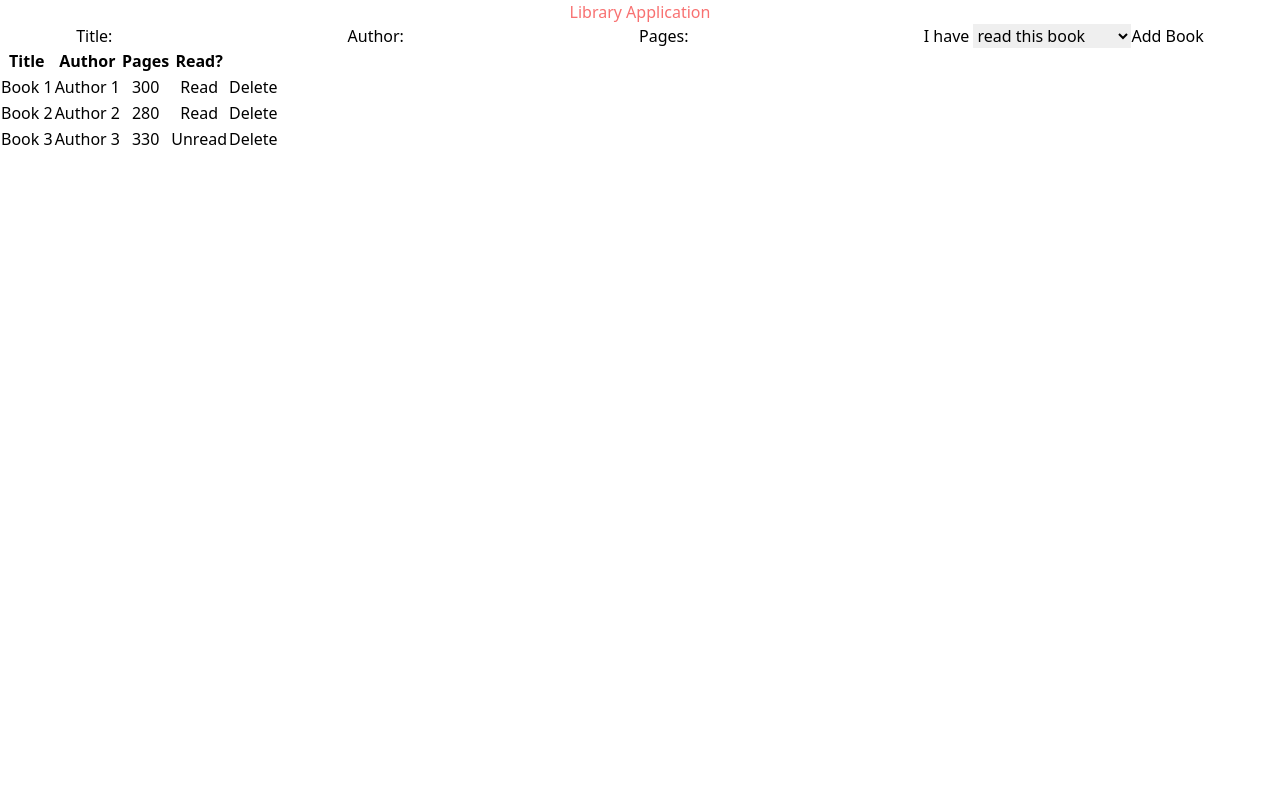
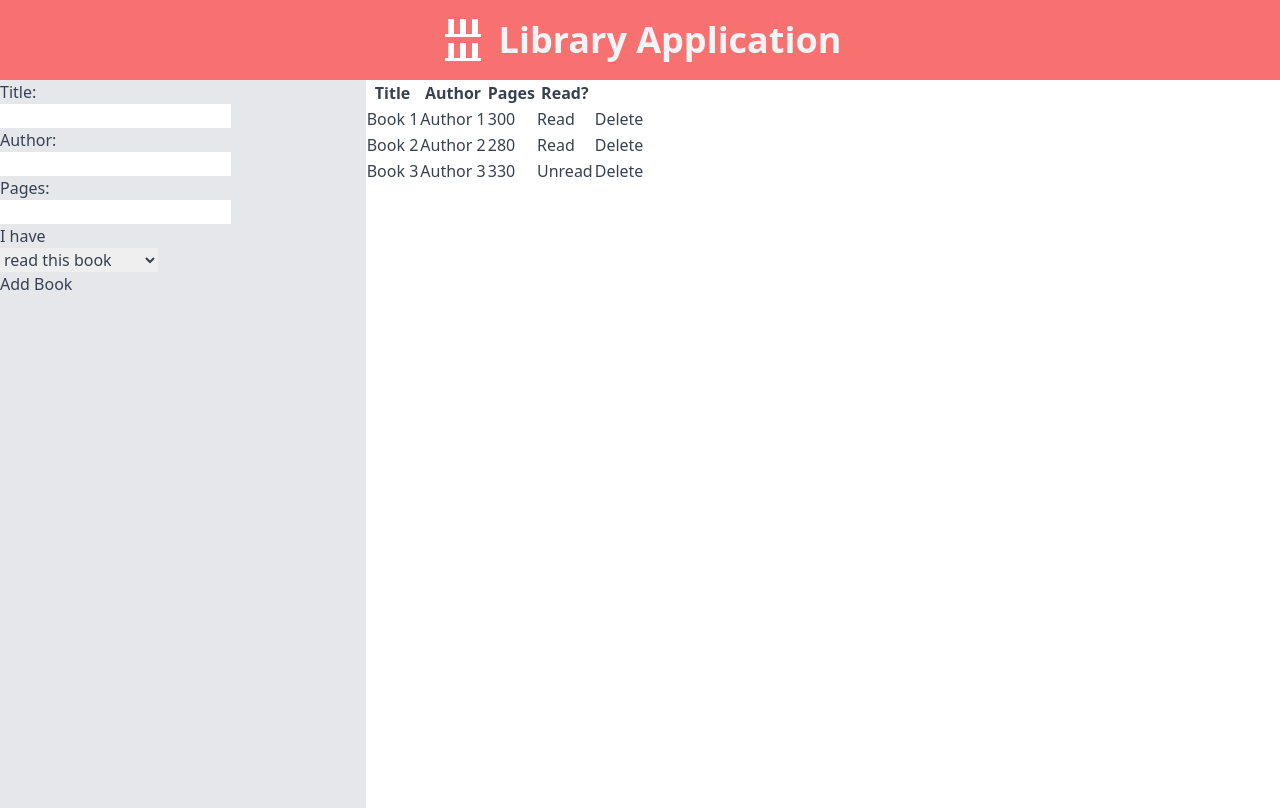
Before and after one commit to Jaypen-git/library-app, a React (Create React App) app: page / in a window 1280 px wide. Built offline with nearby package versions, Linux system fonts and the light colour scheme; data requests are answered from the project's data file.

Commit message:
styles header component and app layout

```diff
--- a/src/App.css
+++ b/src/App.css
@@ -1,38 +1,11 @@
-.App {
-  text-align: center;
+.content {
+  height: calc(100vh - 72px);
 }
 
-.App-logo {
-  height: 40vmin;
-  pointer-events: none;
+.bookForm {
+  flex: 2;
 }
 
-@media (prefers-reduced-motion: no-preference) {
-  .App-logo {
-    animation: App-logo-spin infinite 20s linear;
-  }
+.content {
+  flex: 5;
 }
-
-.App-header {
-  background-color: #282c34;
-  min-height: 100vh;
-  display: flex;
-  flex-direction: column;
-  align-items: center;
-  justify-content: center;
-  font-size: calc(10px + 2vmin);
-  color: white;
-}
-
-.App-link {
-  color: #61dafb;
-}
-
-@keyframes App-logo-spin {
-  from {
-    transform: rotate(0deg);
-  }
-  to {
-    transform: rotate(360deg);
-  }
-}
--- a/src/App.js
+++ b/src/App.js
@@ -5,9 +5,9 @@ import Header from './Header';
 
 function App() {
   return (
-    <div className="App">
+    <div className="App h-screen text-gray-700">
       <Header />
-      <div className='content'>
+      <div className='flex'>
         <Form />
         <Home />
       </div>
--- a/src/Form.js
+++ b/src/Form.js
@@ -23,15 +23,15 @@ const Form = () => {
     }
 
     return (
-        <form className="bookForm" onSubmit={handleSubmit}>
-            <label htmlFor="title">Title: </label>
-            <input type="text" required value={title} onChange={e => setTitle(e.target.value)} id="title"/>
-            <label htmlFor="author">Author: </label>
-            <input type="text" required value={author} onChange={e => setAuthor(e.target.value)} id="author" />
-            <label htmlFor="pages">Pages: </label>
-            <input type="text" required value={pages} onChange={e => setPages(e.target.value)} id="pages" />
+        <form className="bookForm bg-gray-200" onSubmit={handleSubmit}>
+            <label htmlFor="title" className="block">Title: </label>
+            <input type="text" className="block" required value={title} onChange={e => setTitle(e.target.value)} id="title"/>
+            <label htmlFor="author" className="block">Author: </label>
+            <input type="text" className="block" required value={author} onChange={e => setAuthor(e.target.value)} id="author" />
+            <label htmlFor="pages" className="block">Pages: </label>
+            <input type="text" className="block" required value={pages} onChange={e => setPages(e.target.value)} id="pages" />
             <label htmlFor="status">I have </label>
-            <select name="status" required value={status} onChange={e =>  setStatus(e.target.value)} id="status">
+            <select name="status" className="block" required value={status} onChange={e =>  setStatus(e.target.value)} id="status">
                 <option value="Read">read this book</option>
                 <option value="Unread">not read this book</option>
             </select>
--- a/src/Header.js
+++ b/src/Header.js
@@ -1,6 +1,9 @@
 const Header = () => {
     return (
-        <h1 className="text-red-400">Library Application</h1>
+        <header className="bg-red-400 p-4 flex items-center justify-center">
+            <img src={require("./images/library-shelves.png")} alt="library-icon" className="pr-3"/>
+            <h1 className="text-gray-100 text-4xl font-bold">Library Application</h1>
+        </header>
      );
 }
 
```
Also changed, not shown: src/images/library-shelves.png (added).
